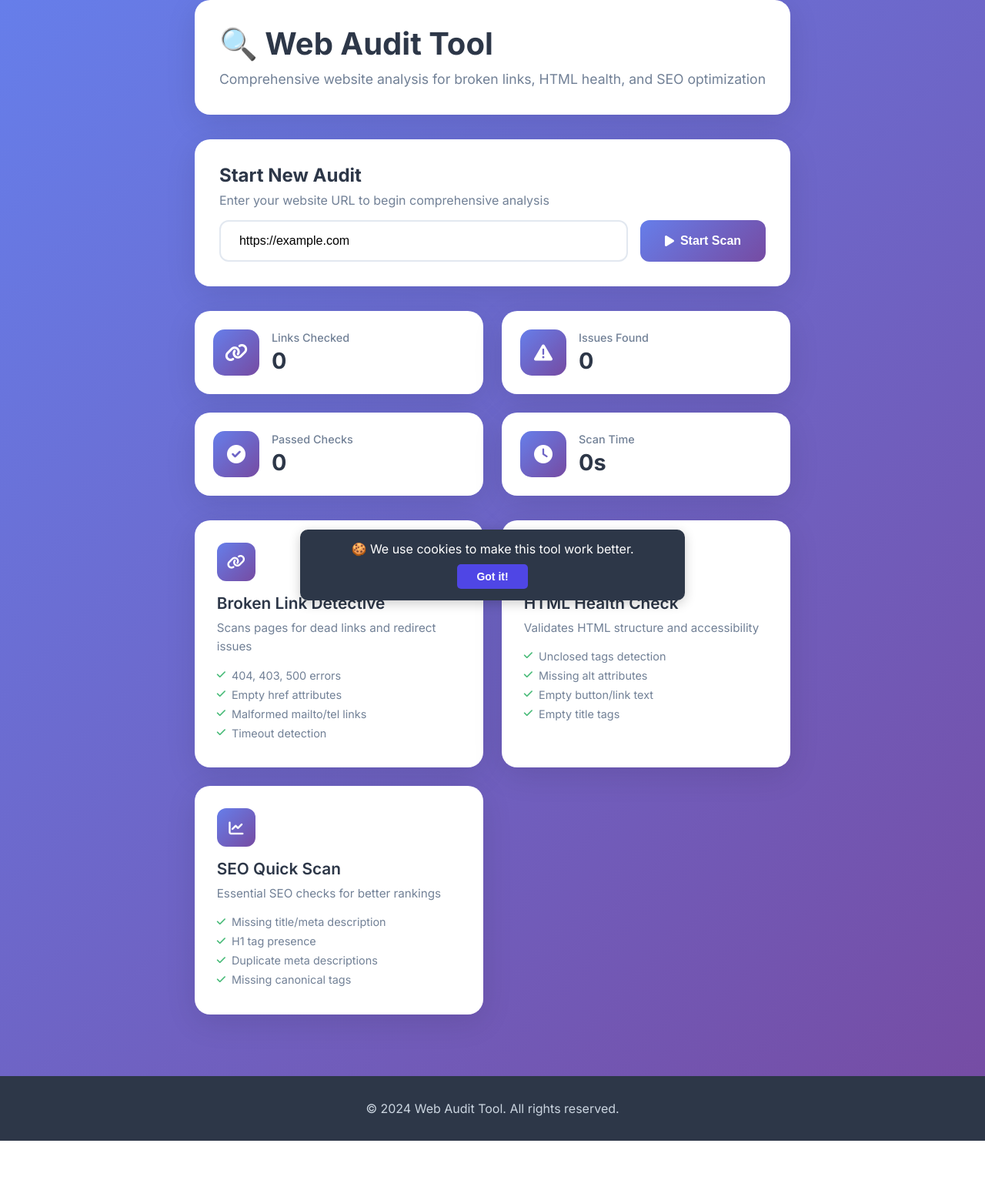
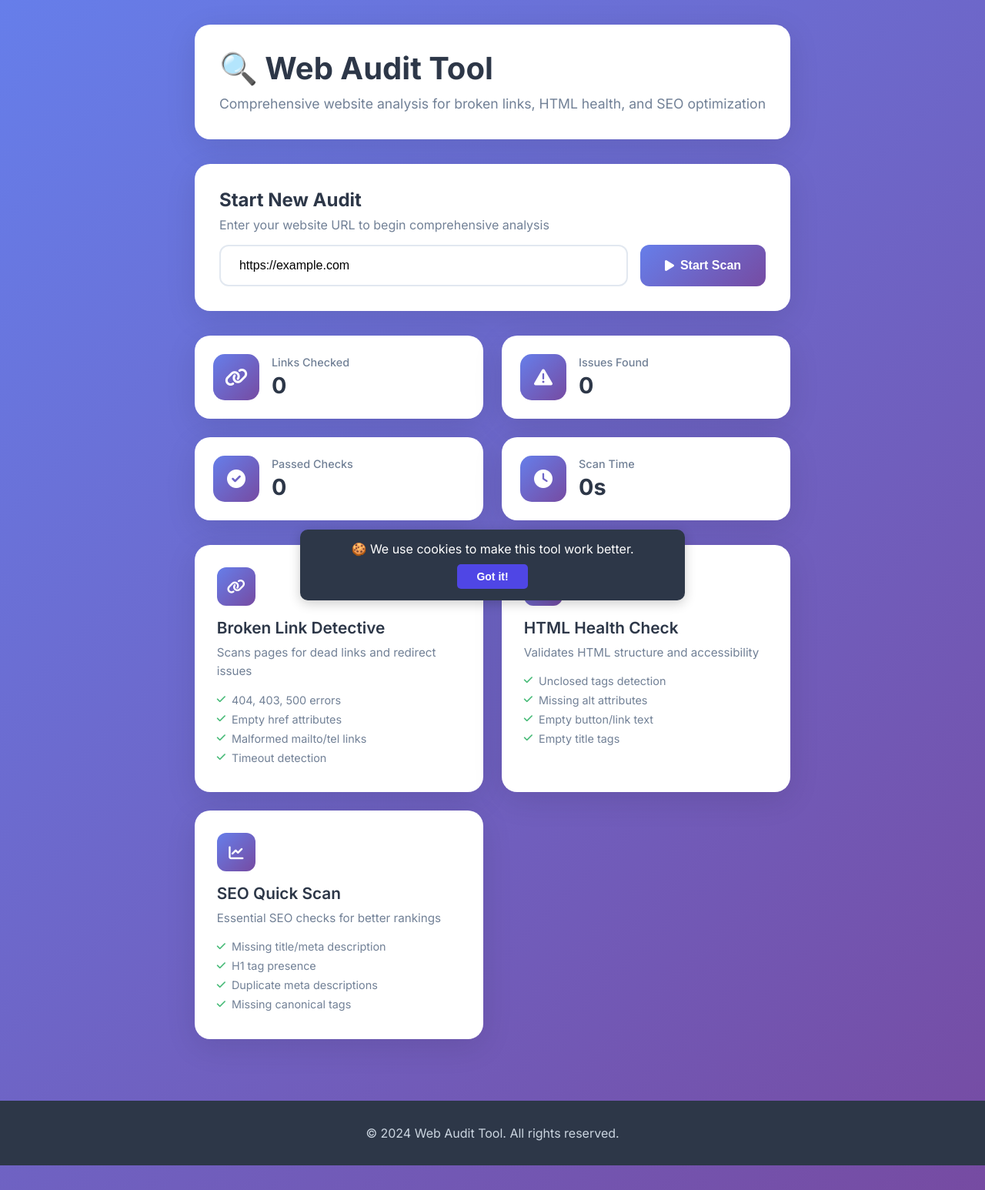
Before and after one commit to HeilotiaStudio/WebChecker, a Flask app: page / in a window 1280 px wide. Shown: the whole page at 77% size. Before the commit the page ends 1482 px from the top, so only its background shows below. Run offline with Flask 3, Linux system fonts and the light colour scheme.

Commit message:
Refactor CSS styles for improved layout and design

```diff
--- a/static/style.css
+++ b/static/style.css
@@ -33,12 +33,7 @@
     color: #cbd5e0;
 }
 
-/* Make sure body and html have no extra margin/padding */
-html, body {
-    margin: 0;
-    padding: 0;
-    min-height: 100vh;
-}
+
 
 /* Container to push footer down */
 body {
```
